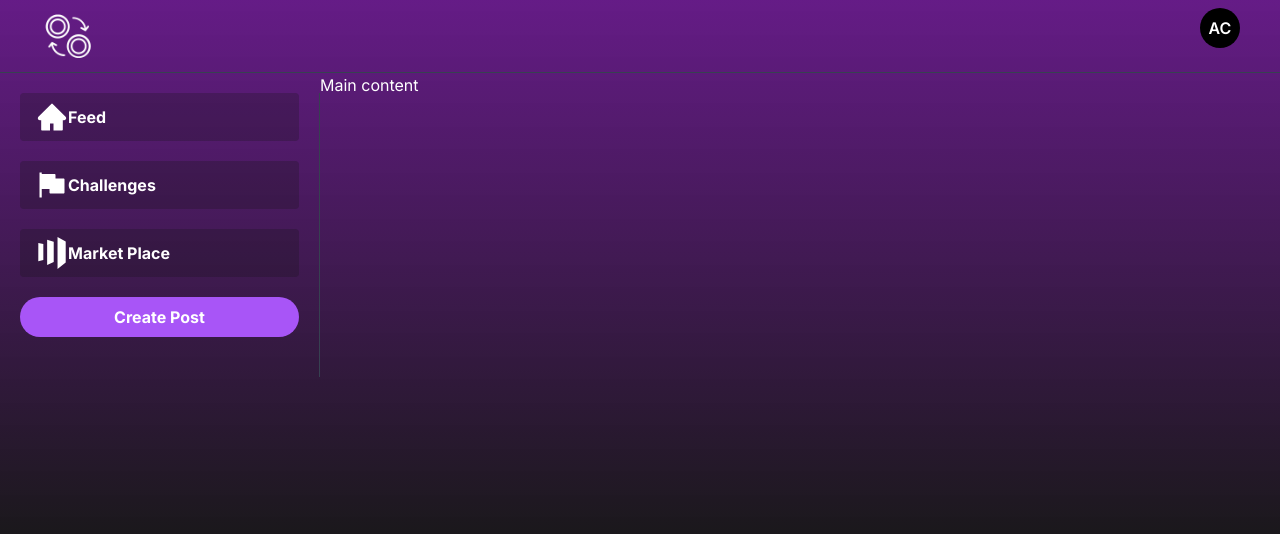
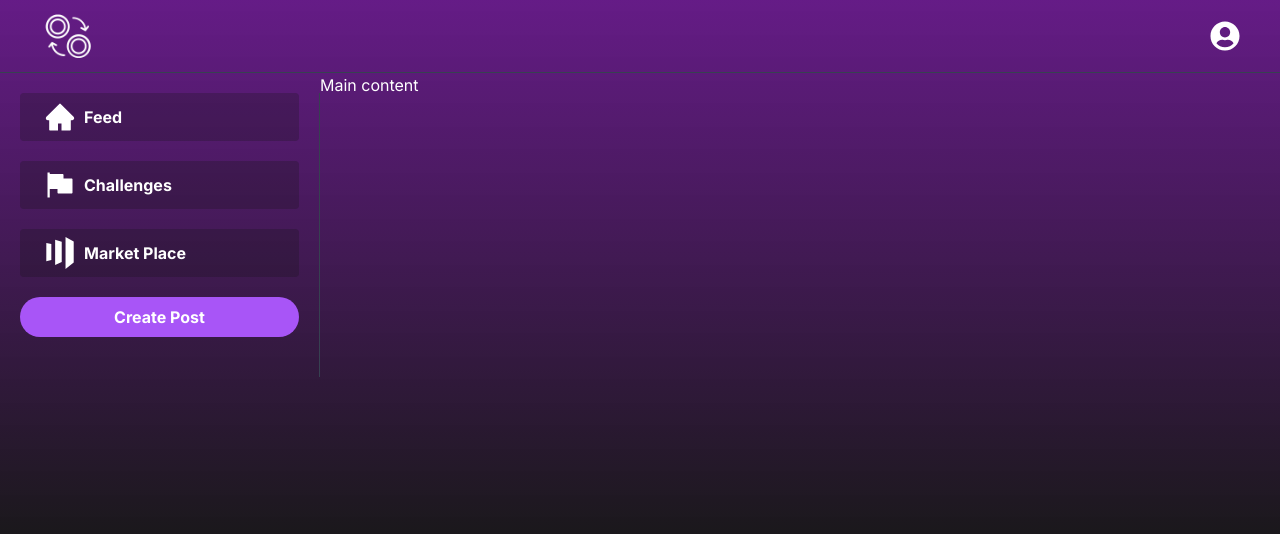
Before and after one commit to the-nexus-point/nexus-next.js, a Next.js app: page / in a window 1280 px wide. Shown: the top 534 px of the page. Built offline with nearby package versions, Linux system fonts and the light colour scheme.

Commit message:
touching feed

```diff
--- a/src/components/Feed.jsx
+++ b/src/components/Feed.jsx
@@ -1,5 +1,6 @@
 import { AiFillHome, AiFillFlag } from "react-icons/ai";
 import { SiMarketo } from "react-icons/si";
+import { FaUserCircle } from "react-icons/fa";
 
 const Feed = () => {
   return (
@@ -8,22 +9,22 @@ const Feed = () => {
         <div className="h-14 w-14 mx-8">
           <img src="/img/nexus-website-favicon-white.png" alt="Logo" />
         </div>
-        <div className="bg-black w-10 h-10 flex items-center justify-center rounded-full font-semibold cursor-pointer mx-8">
-          AC
-        </div>
+        <button className="text-3xl mx-8 hover:text-black hover:opacity-75">
+          <FaUserCircle className="" />
+        </button>
       </div>
       <div className="h-full w-full flex">
         <div className="h-full w-1/4 flex flex-col space-y-5 justify-between pb-10 border-r border-gray-700 my-5">
           <button className="flex items-center rounded bg-neutral-900/25 hover:bg-neutral-900/40 font-bold py-2 px-4 mx-5">
-            <AiFillHome className="w-8 h-8" />
+            <AiFillHome className="w-8 h-8 mx-2" />
             Feed
           </button>
           <button className="flex items-center rounded bg-neutral-900/25 hover:bg-neutral-900/40 font-bold py-2 px-4 mx-5">
-            <AiFillFlag className="w-8 h-8" />
+            <AiFillFlag className="w-8 h-8 mx-2" />
             Challenges
           </button>
           <button className="flex items-center rounded bg-neutral-900/25 hover:bg-neutral-900/40 font-bold py-2 px-4 mx-5">
-            <SiMarketo className="w-8 h-8" />
+            <SiMarketo className="w-8 h-8 mx-2" />
             Market Place
           </button>
           <button className="rounded-full bg-purple-500 hover:bg-purple-700 font-bold py-2 px-4 focus:outline-none focus:shadow-outline mx-5">
```
